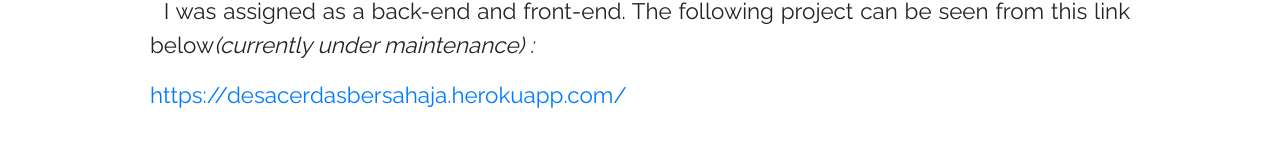
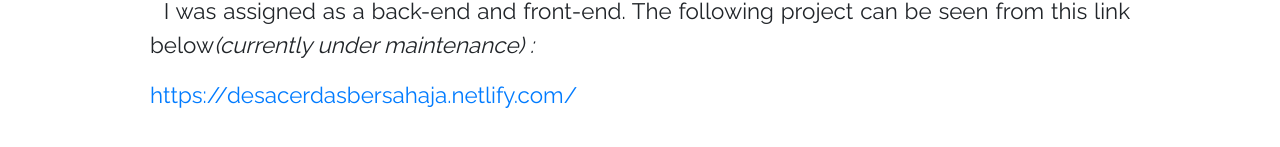
Before and after one commit to panjigemilang/web-portofolio-v.1, a React (Create React App) app: page /post/desa-cerdas-bersahaja in a window 1280 px wide. Shown: the part 651-798 px from the top of the page. Built offline with nearby package versions, Linux system fonts and the light colour scheme; the HTML template or start-up script is replaced by a standard one.

Commit message:
Launching first phase Version. Beta_v.1.0.0

```diff
--- a/src/components/Item.jsx
+++ b/src/components/Item.jsx
@@ -102,12 +102,12 @@ export default function Item(props) {
                   <span>(currently under maintenance) :</span>
                 </p>
                 <a
-                  href="https://desacerdasbersahaja.herokuapp.com"
+                  href="https://desacerdasbersahaja.netlify.com"
                   role="button"
                   target="_blank"
                   rel="noopener noreferrer"
                 >
-                  <p>https://desacerdasbersahaja.herokuapp.com/</p>
+                  <p>https://desacerdasbersahaja.netlify.com/</p>
                 </a>
                 <br />
                 <br />
```
